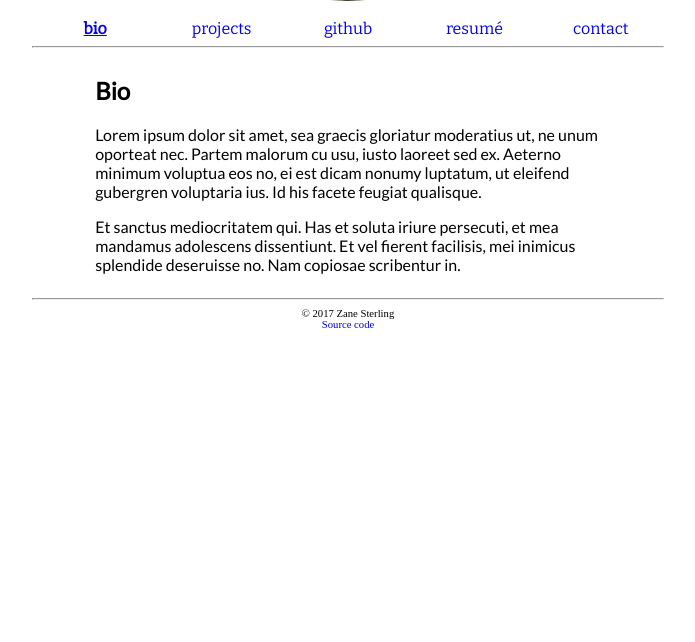
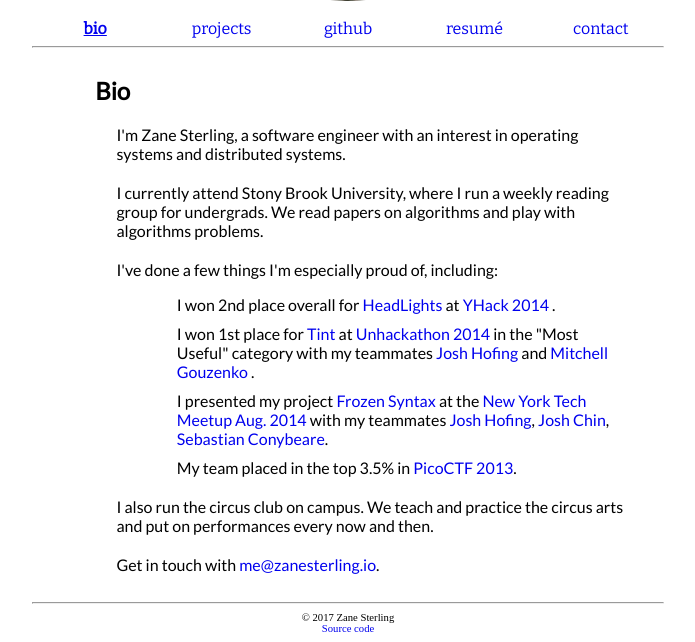
Before and after one commit to Shriken/zanesterling-io, a Django app: page / in a window 1280 px wide. Shown: the part 327-969 px from the top of the page, without its empty margins (292-987 px from the left). Before the commit the page ends 655 px from the top, so only its background shows below. Run offline with Django 3.2, Linux system fonts and the light colour scheme; parts of the project's set-up code (start-up, migrations or seed data) failed here and were passed over.

Commit message:
Write bio

```diff
--- a/info_page/static/info_page/style.css
+++ b/info_page/static/info_page/style.css
@@ -98,6 +98,7 @@ ul.project-list {
 
 li.project {
 	width: 100%;
+	margin-bottom: 10px;
 }
 
 li.project div,ul {
@@ -116,6 +117,25 @@ li.project ul.project-awards {
 
 
 /*
+ * Bio section
+ */
+div.section#bio div.container {
+	margin-left: 4%;
+}
+
+div.section#bio div.container div {
+	margin-bottom: 20px;
+}
+
+ul.bio-achievements {
+	list-style: none;
+}
+
+ul.bio-achievements li {
+	margin-bottom: 10px;
+}
+
+/*
  * Footer
  */
 div.footer {
--- a/info_page/templates/info_page/section-bio.html
+++ b/info_page/templates/info_page/section-bio.html
@@ -1,12 +1,62 @@
-<p>
-  Lorem ipsum dolor sit amet, sea graecis gloriatur moderatius ut, ne
-  unum oporteat nec. Partem malorum cu usu, iusto laoreet sed ex.
-  Aeterno minimum voluptua eos no, ei est dicam nonumy luptatum, ut
-  eleifend gubergren voluptaria ius.  Id his facete feugiat qualisque.
-</p>
+<div class="container">
+  <div>
+    I'm Zane Sterling, a software engineer with an interest in operating
+    systems and distributed systems.
+  </div>
 
-<p>
-  Et sanctus mediocritatem qui. Has et soluta iriure persecuti, et mea
-  mandamus adolescens dissentiunt. Et vel fierent facilisis, mei
-  inimicus splendide deseruisse no. Nam copiosae scribentur in.
-</p>
+  <div>
+    I currently attend Stony Brook University, where I run a weekly reading
+    group for undergrads. We read papers on algorithms and play with algorithms
+    problems.
+  </div>
+
+  <div>
+    I've done a few things I'm especially proud of, including:
+
+    <ul class="bio-achievements">
+      <li>
+        I won 2nd place overall for
+        <a href="#projects">HeadLights</a>
+        at
+        <a href="http://yhack.org">YHack 2014</a>
+        .
+      </li>
+
+      <li>
+        I won 1st place for
+        <a href="https://github.com/Shriken/tint">Tint</a>
+        at
+        <a href="http://unhackathon.org">Unhackathon 2014</a>
+        in the "Most Useful" category with my teammates
+        <a href="http://hypersonic.me">Josh Hofing</a>
+        and
+        <a href="https://www.linkedin.com/in/mgouzenko">Mitchell Gouzenko</a>
+        .
+      </li>
+
+      <li>
+        I presented my project
+        <a href="https://github.com/Shriken/frozen-syntax">Frozen Syntax</a>
+        at the
+        <a href="https://nytm.org">New York Tech Meetup Aug. 2014</a>
+        with my teammates
+        <a href="http://hypersonic.me">Josh Hofing</a>,
+        <a href="https://www.linkedin.com/in/joshua-chin-b876b7a6">Josh Chin</a>,
+        <a href="https://www.linkedin.com/in/sebastian-conybeare-22827b55">Sebastian Conybeare</a>.
+      </li>
+
+      <li>My team placed in the top 3.5% in
+        <a href="https://2013.picoctf.com">PicoCTF 2013</a>.
+      </li>
+    </ul>
+  </div>
+
+  <div>
+    I also run the circus club on campus. We teach and practice the circus arts
+    and put on performances every now and then.
+  </div>
+
+  <div>
+    Get in touch with <a href="mailto://me@zanesterling.io">me@zanesterling.io</a>.
+  </div>
+</div>
```
Also changed, not shown: info_page/templates/info_page/section-projects.html (+0 -8 lines).
